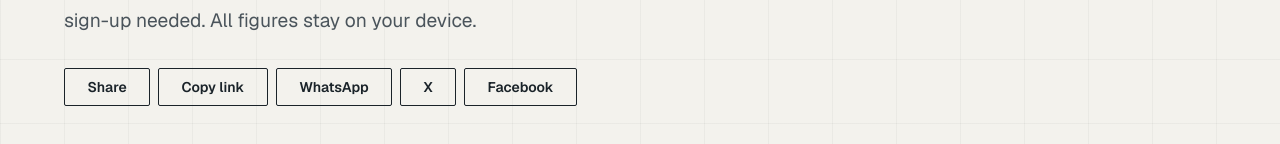
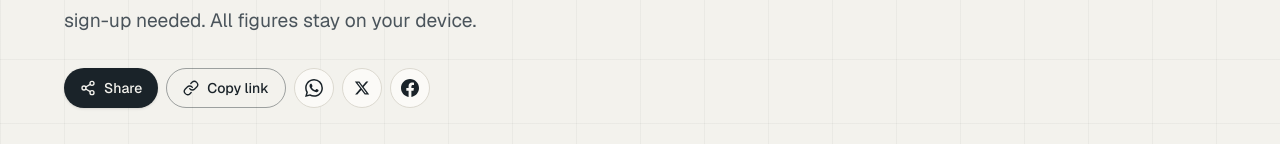
Before and after one commit to Voclain1/-everydaynaira, a Next.js app: page /tools in a window 1280 px wide. Shown: the part 462-606 px from the top of the page. Built offline with nearby package versions, Linux system fonts and the light colour scheme; no server answers; a web font is replaced by a local one.

Commit message:
feat(ui): icon-led save, share and copy-link buttons
Save gets a bookmark that fills with the lime accent when saved, Share becomes the solid primary pill, Copy link confirms with a check, and WhatsApp / X / Facebook become circular brand buttons. Behaviour unchanged.

```diff
--- a/components/SaveGuideButton.tsx
+++ b/components/SaveGuideButton.tsx
@@ -4,6 +4,28 @@ import Link from "next/link";
 import { useEffect, useState } from "react";
 import { getSupabaseBrowser } from "@/lib/supabase/client";
 import { useAuth } from "@/lib/supabase/use-auth";
+
+function BookmarkIcon({ filled }: { filled: boolean }) {
+  return (
+    <svg
+      width="16"
+      height="16"
+      viewBox="0 0 24 24"
+      fill={filled ? "currentColor" : "none"}
+      stroke="currentColor"
+      strokeWidth="2"
+      strokeLinecap="round"
+      strokeLinejoin="round"
+      aria-hidden="true"
+      className="shrink-0"
+    >
+      <path d="M19 21l-7-5-7 5V5a2 2 0 0 1 2-2h10a2 2 0 0 1 2 2z" />
+    </svg>
+  );
+}
+
+const pillBase =
+  "inline-flex min-h-[40px] select-none items-center gap-2 rounded-full px-4 text-sm font-medium transition-all duration-150 focus-visible:outline-2 focus-visible:outline-offset-2 focus-visible:outline-lime-deep";
 
 /**
  * Save / unsave a guide. Signed-out readers get a sign-in prompt instead.
@@ -37,7 +59,11 @@ export function SaveGuideButton({ slug }: { slug: string }) {
   if (loading) return null;
   if (!user) {
     return (
-      <Link href={`/sign-in/?next=/${slug}/`} className="btn btn-ghost !py-2.5 text-sm">
+      <Link
+        href={`/sign-in/?next=/${slug}/`}
+        className={`${pillBase} border border-ink/60 text-ink hover:bg-ink hover:text-paper`}
+      >
+        <BookmarkIcon filled={false} />
         Save this guide
       </Link>
     );
@@ -64,10 +90,15 @@ export function SaveGuideButton({ slug }: { slug: string }) {
       type="button"
       onClick={toggle}
       disabled={busy}
-      className="btn btn-ghost !py-2.5 text-sm"
+      className={
+        saved
+          ? `${pillBase} border border-lime-deep/50 bg-lime text-ink shadow-sm hover:bg-lime-deep/70 disabled:opacity-60`
+          : `${pillBase} border border-ink/60 text-ink hover:bg-ink hover:text-paper disabled:opacity-60`
+      }
       aria-pressed={saved}
     >
-      {saved ? "✓ Saved" : "Save this guide"}
+      <BookmarkIcon filled={saved} />
+      {saved ? "Saved" : "Save this guide"}
     </button>
   );
 }
--- a/components/ShareButtons.tsx
+++ b/components/ShareButtons.tsx
@@ -2,11 +2,104 @@
 
 import { useState } from "react";
 
+function ShareIcon() {
+  return (
+    <svg
+      width="16"
+      height="16"
+      viewBox="0 0 24 24"
+      fill="none"
+      stroke="currentColor"
+      strokeWidth="2"
+      strokeLinecap="round"
+      strokeLinejoin="round"
+      aria-hidden="true"
+      className="shrink-0"
+    >
+      <circle cx="18" cy="5" r="3" />
+      <circle cx="6" cy="12" r="3" />
+      <circle cx="18" cy="19" r="3" />
+      <line x1="8.59" y1="13.51" x2="15.42" y2="17.49" />
+      <line x1="15.41" y1="6.51" x2="8.59" y2="10.49" />
+    </svg>
+  );
+}
+
+function LinkIcon() {
+  return (
+    <svg
+      width="16"
+      height="16"
+      viewBox="0 0 24 24"
+      fill="none"
+      stroke="currentColor"
+      strokeWidth="2"
+      strokeLinecap="round"
+      strokeLinejoin="round"
+      aria-hidden="true"
+      className="shrink-0"
+    >
+      <path d="M10 13a5 5 0 0 0 7.54.54l3-3a5 5 0 0 0-7.07-7.07l-1.72 1.71" />
+      <path d="M14 11a5 5 0 0 0-7.54-.54l-3 3a5 5 0 0 0 7.07 7.07l1.71-1.71" />
+    </svg>
+  );
+}
+
+function CheckIcon() {
+  return (
+    <svg
+      width="16"
+      height="16"
+      viewBox="0 0 24 24"
+      fill="none"
+      stroke="currentColor"
+      strokeWidth="2.5"
+      strokeLinecap="round"
+      strokeLinejoin="round"
+      aria-hidden="true"
+      className="shrink-0"
+    >
+      <polyline points="20 6 9 17 4 12" />
+    </svg>
+  );
+}
+
+function WhatsAppIcon() {
+  return (
+    <svg width="18" height="18" viewBox="0 0 24 24" fill="currentColor" aria-hidden="true">
+      <path d="M17.472 14.382c-.297-.149-1.758-.867-2.03-.967-.273-.099-.471-.148-.67.15-.197.297-.767.966-.94 1.164-.173.199-.347.223-.644.075-.297-.15-1.255-.463-2.39-1.475-.883-.788-1.48-1.761-1.653-2.059-.173-.297-.018-.458.13-.606.134-.133.298-.347.446-.52.149-.174.198-.298.298-.497.099-.198.05-.371-.025-.52-.075-.149-.669-1.612-.916-2.207-.242-.579-.487-.5-.669-.51-.173-.008-.371-.01-.57-.01-.198 0-.52.074-.792.372-.272.297-1.04 1.016-1.04 2.479 0 1.462 1.065 2.875 1.213 3.074.149.198 2.096 3.2 5.077 4.487.709.306 1.262.489 1.694.625.712.227 1.36.195 1.871.118.571-.085 1.758-.719 2.006-1.413.248-.694.248-1.289.173-1.413-.074-.124-.272-.198-.57-.347m-5.421 7.403h-.004a9.87 9.87 0 0 1-5.031-1.378l-.361-.214-3.741.982.998-3.648-.235-.374a9.86 9.86 0 0 1-1.51-5.26c.001-5.45 4.436-9.884 9.888-9.884 2.64 0 5.122 1.03 6.988 2.898a9.825 9.825 0 0 1 2.893 6.994c-.003 5.45-4.437 9.884-9.885 9.884m8.413-18.297A11.815 11.815 0 0 0 12.05 0C5.495 0 .16 5.335.157 11.892c0 2.096.547 4.142 1.588 5.945L.057 24l6.305-1.654a11.882 11.882 0 0 0 5.683 1.448h.005c6.554 0 11.89-5.335 11.893-11.893a11.821 11.821 0 0 0-3.48-8.413Z" />
+    </svg>
+  );
+}
+
+function XIcon() {
+  return (
+    <svg width="16" height="16" viewBox="0 0 24 24" fill="currentColor" aria-hidden="true">
+      <path d="M18.244 2.25h3.308l-7.227 8.26 8.502 11.24H16.17l-5.214-6.817L4.99 21.75H1.68l7.73-8.835L1.254 2.25H8.08l4.713 6.231zm-1.161 17.52h1.833L7.084 4.126H5.117z" />
+    </svg>
+  );
+}
+
+function FacebookIcon() {
+  return (
+    <svg width="18" height="18" viewBox="0 0 24 24" fill="currentColor" aria-hidden="true">
+      <path d="M24 12.073c0-6.627-5.373-12-12-12s-12 5.373-12 12c0 5.99 4.388 10.954 10.125 11.854v-8.385H7.078v-3.47h3.047V9.43c0-3.007 1.792-4.669 4.533-4.669 1.312 0 2.686.235 2.686.235v2.953H15.83c-1.491 0-1.956.925-1.956 1.874v2.25h3.328l-.532 3.47h-2.796v8.385C19.612 23.027 24 18.062 24 12.073z" />
+    </svg>
+  );
+}
+
+const pillBase =
+  "inline-flex min-h-[40px] select-none items-center gap-2 rounded-full px-4 text-sm font-medium transition-all duration-150 focus-visible:outline-2 focus-visible:outline-offset-2 focus-visible:outline-lime-deep";
+
+const brandBase =
+  "inline-flex h-10 w-10 shrink-0 items-center justify-center rounded-full border border-line bg-card text-ink transition-all duration-150 focus-visible:outline-2 focus-visible:outline-offset-2 focus-visible:outline-lime-deep";
+
 /**
  * Share buttons for guides, tools and hub pages. The "Share" button uses
  * the Web Share API when the browser has it and falls back to copying the
- * link; WhatsApp, X and Facebook open their share pages. Uses the site's
- * existing button styles.
+ * link; WhatsApp, X and Facebook open their share pages. Icon-led pills:
+ * Share is the solid primary action, Copy link is an outline pill that
+ * confirms with a check, and the networks are circular brand buttons.
  */
 export function ShareButtons({
   title,
@@ -55,11 +148,26 @@ export function ShareButtons({
 
   return (
     <div className="flex flex-wrap items-center gap-2" role="group" aria-label={label}>
-      <button type="button" onClick={share} className="btn btn-ghost !py-2 text-sm">
+      <button
+        type="button"
+        onClick={share}
+        className={`${pillBase} bg-ink text-paper shadow-sm hover:-translate-y-px hover:shadow`}
+      >
+        <ShareIcon />
         Share
       </button>
-      <button type="button" onClick={copyLink} className="btn btn-ghost !py-2 text-sm">
-        {copied ? "Link copied" : "Copy link"}
+      <button
+        type="button"
+        onClick={copyLink}
+        className={
+          copied
+            ? `${pillBase} border border-lime-deep/60 bg-lime-wash text-ink`
+            : `${pillBase} border border-ink/40 text-ink hover:border-ink hover:bg-paper-2`
+        }
+        aria-live="polite"
+      >
+        {copied ? <CheckIcon /> : <LinkIcon />}
+        {copied ? "Copied" : "Copy link"}
       </button>
       {!compact && (
         <>
@@ -67,25 +175,31 @@ export function ShareButtons({
             href={`https://wa.me/?text=${encodeURIComponent(`${title} ${url}`)}`}
             target="_blank"
             rel="noopener noreferrer"
-            className="btn btn-ghost !py-2 text-sm"
+            className={`${brandBase} hover:border-[#25d366] hover:bg-[#25d366]/15 hover:text-[#128c4a]`}
+            aria-label="Share on WhatsApp"
+            title="Share on WhatsApp"
           >
-            WhatsApp
+            <WhatsAppIcon />
           </a>
           <a
             href={`https://x.com/intent/tweet?text=${shareText}&url=${shareUrl}`}
             target="_blank"
             rel="noopener noreferrer"
-            className="btn btn-ghost !py-2 text-sm"
+            className={`${brandBase} hover:border-ink hover:bg-ink hover:text-paper`}
+            aria-label="Share on X"
+            title="Share on X"
           >
-            X
+            <XIcon />
           </a>
           <a
             href={`https://www.facebook.com/sharer/sharer.php?u=${shareUrl}`}
             target="_blank"
             rel="noopener noreferrer"
-            className="btn btn-ghost !py-2 text-sm"
+            className={`${brandBase} hover:border-[#1877f2] hover:bg-[#1877f2]/10 hover:text-[#1877f2]`}
+            aria-label="Share on Facebook"
+            title="Share on Facebook"
           >
-            Facebook
+            <FacebookIcon />
           </a>
         </>
       )}
```
